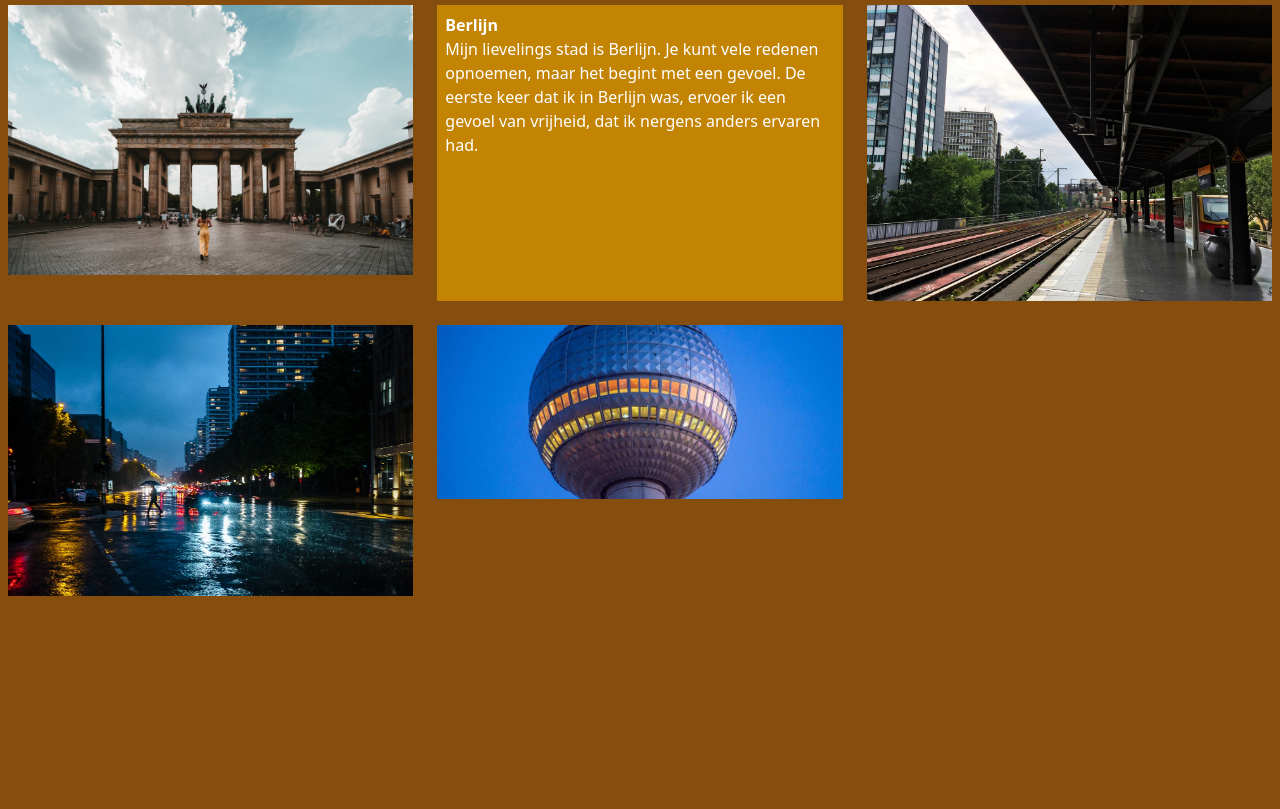
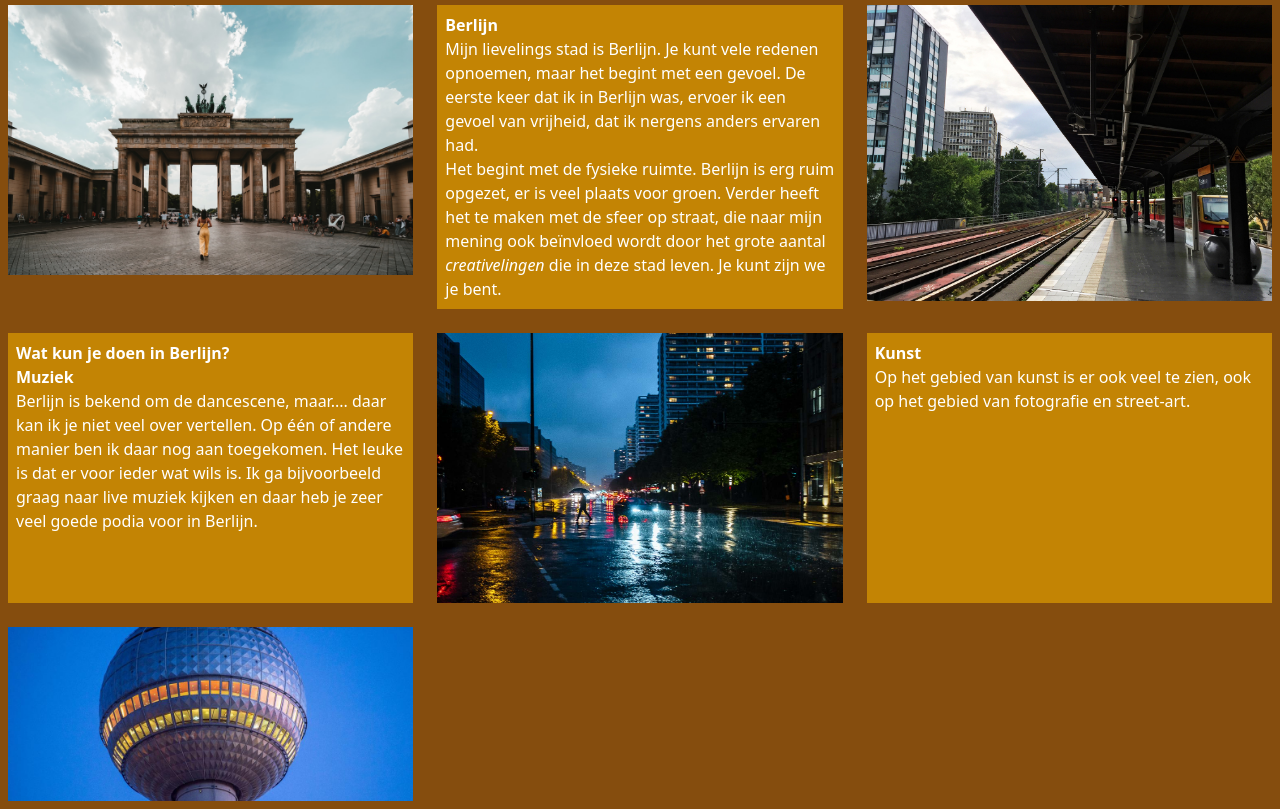
Before and after one commit to ErikGrootoonk/erikweb, a website: page berlijn.html in a window 1280 px wide. Shown: the part 47-856 px from the top of the page. Before the commit the page ends 800 px from the top, so only its background shows below. Drawn offline with Linux system fonts and the light colour scheme.

Commit message:
berlijn pagina update

```diff
--- a/berlijn.html
+++ b/berlijn.html
@@ -24,13 +24,31 @@
       <p>
         Mijn lievelings stad is Berlijn.
         Je kunt vele redenen opnoemen, maar het begint met een gevoel. De eerste keer dat ik in Berlijn was, ervoer ik
-          een gevoel van vrijheid, dat ik nergens anders ervaren had.
+        een gevoel van vrijheid, dat ik nergens anders ervaren had. </br>
+				Het begint met de fysieke ruimte.  Berlijn is erg ruim opgezet, er is veel plaats voor groen.
+				Verder heeft het te maken met de sfeer op straat, die naar mijn mening ook beïnvloed wordt door het grote aantal <i>creativelingen</i> die in deze
+				stad leven. Je kunt zijn we je bent.
       </p>
-    </div>
+		    </div>
 
     <img src="./img/sbahn.jpg" class="object-scale-down max-h-96 p-2" alt="">
-    <img src="./img/martin-waltz-street-photography-berlin3.jpg" class="object-scale-down max-h-96 p-2" alt="">
-    <img src="./img/berliner-fernsehturm-kugel-leuchte.jpeg" class="object-scale-down max-h-96 p-2" alt="">
+    <div class="bg-yellow-600 bg-opacity-90 text-white  m-2 max-h-96 p-2">
+		<div class="font-bold">Wat kun je doen in Berlijn?</div>
+			<p>
+			<div class="font-bold">Muziek</div>
+			Berlijn is bekend om de dancescene, maar.... daar kan ik je niet veel over vertellen. Op één of andere manier ben ik daar nog aan
+			toegekomen. Het leuke is dat er voor ieder wat wils is.
+			Ik ga bijvoorbeeld graag naar live muziek kijken en daar heb je zeer veel goede podia voor in Berlijn.
+			</p>
+		</div>
+		<img src="./img/martin-waltz-street-photography-berlin3.jpg" class="object-scale-down max-h-96 p-2" alt="">
+		 <div class="bg-yellow-600 bg-opacity-90 text-white  m-2 max-h-96 p-2">
+			 <div class="font-bold">Kunst</div>
+			<p>
+			Op het gebied van kunst is er ook veel te zien, ook op het gebied van fotografie en street-art.
+			</p>
+		</div>
+		<img src="./img/berliner-fernsehturm-kugel-leuchte.jpeg" class="object-scale-down max-h-96 p-2" alt="">
 
   </div>
 
```
